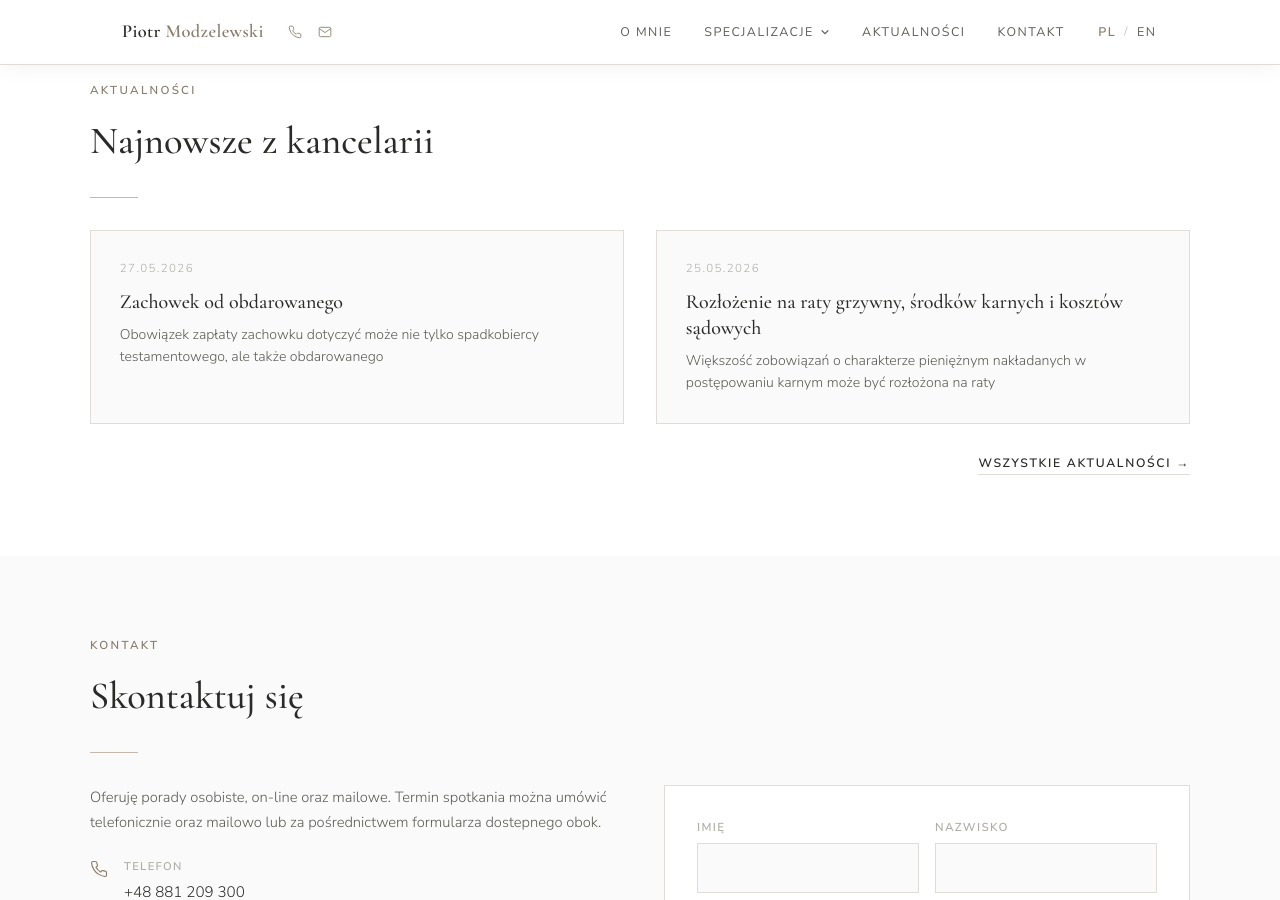
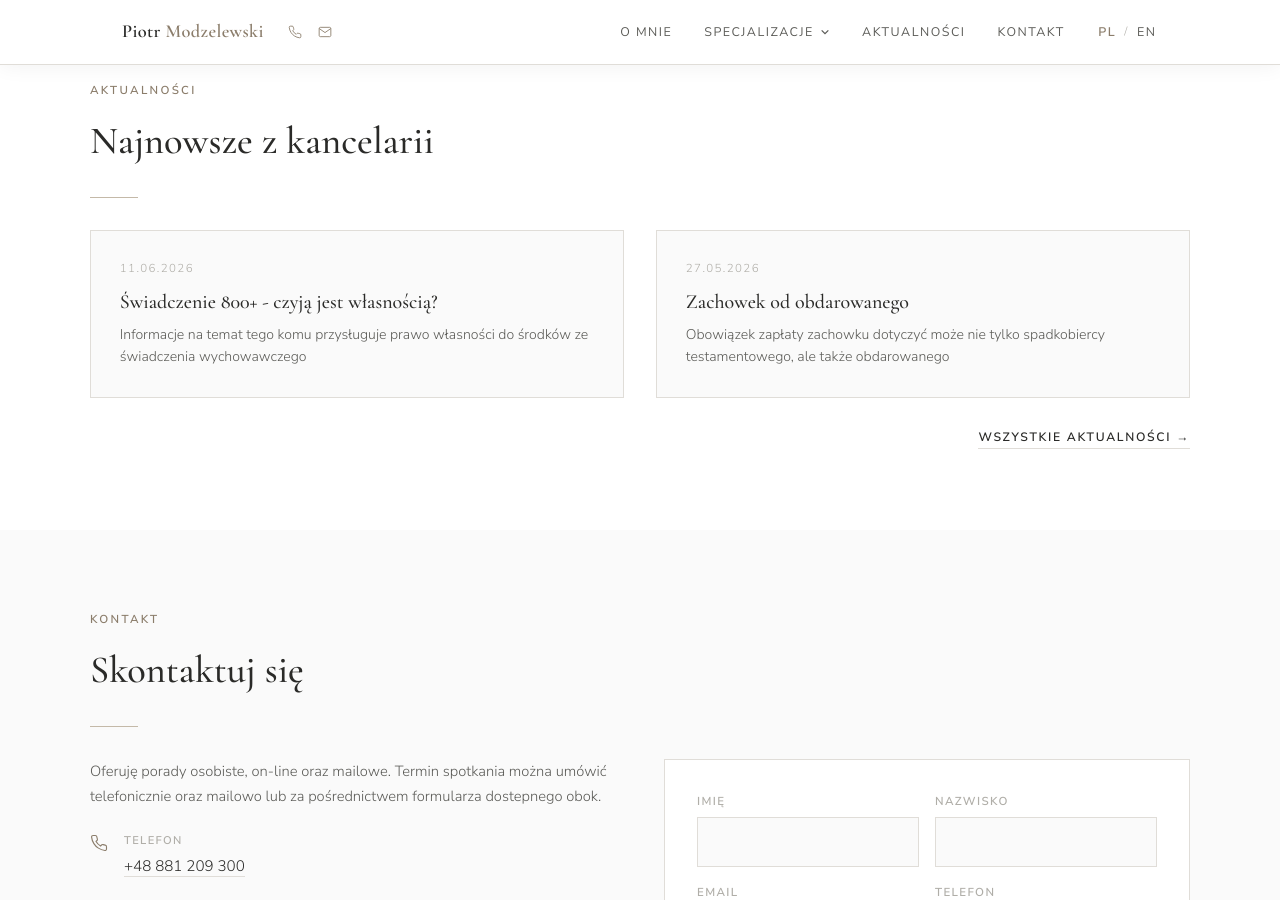
Before and after one commit to pmmodzelewski/adwokatmodzelewski.pl, a Jekyll site: the page built from index.html, in a window 1280 px wide and 900 px high, scrolled down 2748 px. Built offline with Jekyll 4.4.1, drawn with Linux system fonts in a browser that asks for light colours; Markdown is read by kramdown in place of the engine named in the settings.

Commit message:
Update 2026-06-11-800+.md

```diff
--- a/_posts/2026-06-11-800+.md
+++ b/_posts/2026-06-11-800+.md
@@ -1,6 +1,6 @@
 ---
 title: "Świadczenie 800+ - czyją jest własnością?"
-date: 2026-05-18
+date: 2026-06-11
 lang: pl
 tag: prawo-rodzinne
 summary: "Informacje na temat tego komu przysługuje prawo własności do środków ze świadczenia wychowawczego"
```
